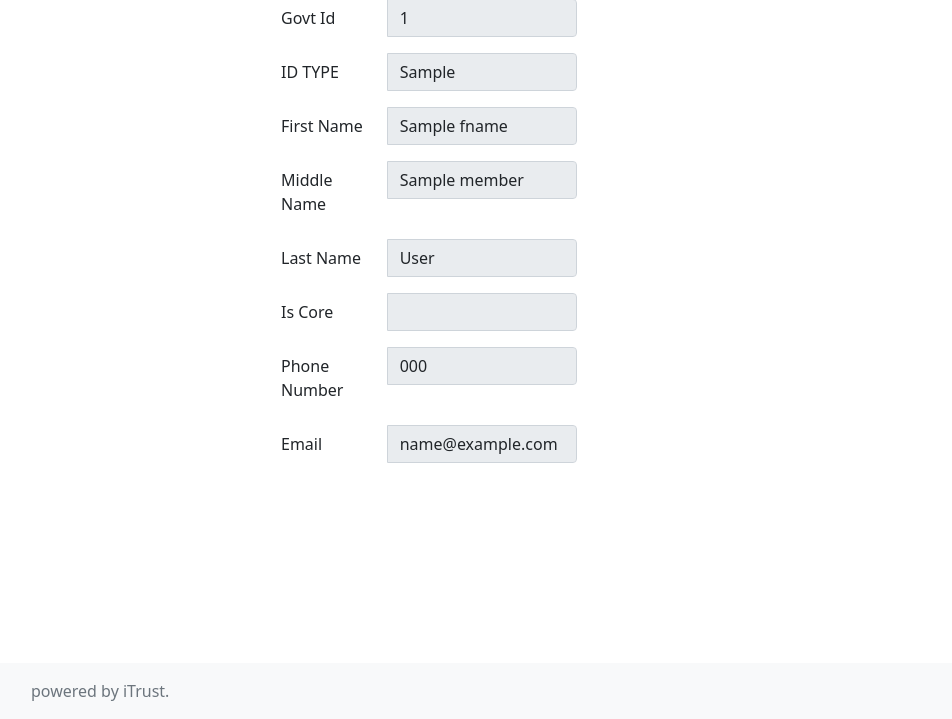
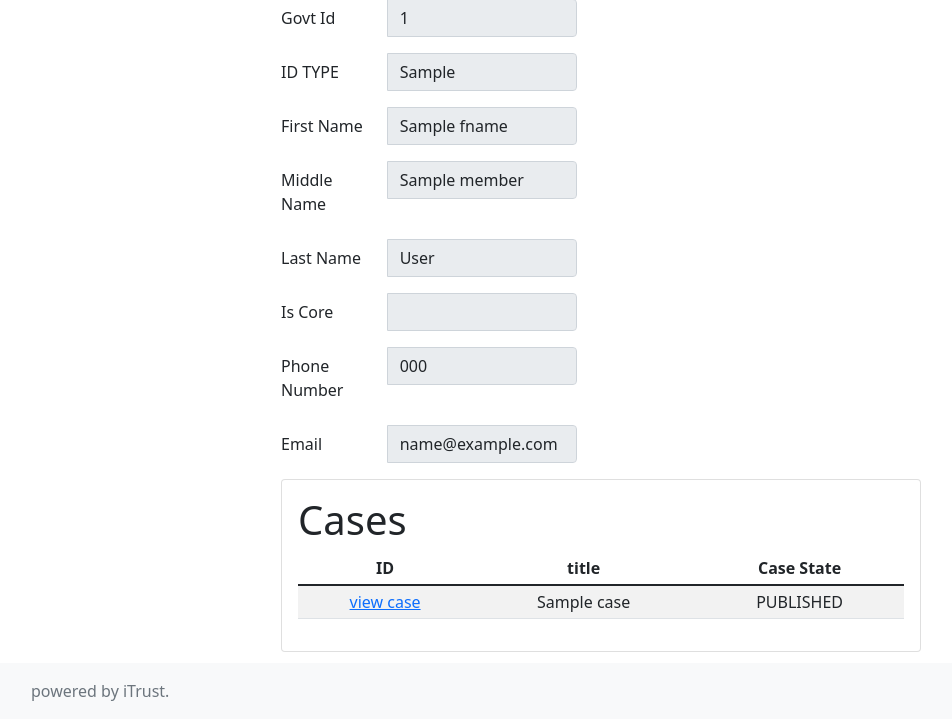
Before and after one commit to ik-nitk/iTrust, a Flask app: template web/templates/members/view.html in a window 1280 px wide. Shown: the part 81-800 px from the top of the page, without its empty margins (51-1003 px from the left). Run offline with Flask 2, Linux system fonts and the light colour scheme; the template is opened without the code that fills it: most values are stand-ins (such as "Sample title", 1, 10 or a date in 2020); some libraries are stand-ins or nearby versions.

Commit message:
added_case_list_in_member_view_page

```diff
--- a/cms/requests/case_list.py
+++ b/cms/requests/case_list.py
@@ -24,7 +24,7 @@ class CaseListValidRequest:
 
 
 def build_case_list_request(filters=None):
-    accepted_filters = ["case_id__eq", "title__eq", "epurpose__eq"]
+    accepted_filters = ["case_id__eq", "title__eq", "epurpose__eq","beneficiary_id__eq","member_id__eq"]
     invalid_req = CaseListInvalidRequest()
 
     if filters is not None:
--- a/web/templates/members/view.html
+++ b/web/templates/members/view.html
@@ -1,6 +1,6 @@
 {% extends "base.html" %} {% block content %}
 
-<div class="container-fluid" style="width: 40rem;">
+<div class="container-fluid" style="width: 40rem">
     <form class="well form-horizontal">
         <div class="row mb-3">
             <label class="col-sm-2 col-form-label">Govt Id</label>
@@ -145,5 +145,38 @@
             </div>
         </div>
     </form>
+    <div class="card" style="width: 40rem">
+        <div class="card-body">
+            <div class="d-flex justify-content-middle">
+                <h1>Cases</h1>
+            </div>
+            <table
+                id="data"
+                class="table table-striped table-sm mx-auto text-center"
+            >
+                <thead>
+                    <tr>
+                        <th>ID</th>
+                        <th>title</th>
+                        <th>Case State</th>
+                    </tr>
+                </thead>
+                <tbody>
+                    {% for case in cases %}
+                    <tr>
+                        <td>
+                            <a
+                                href="{{ url_for('case.case_view', id=case.case_id) }}"
+                                >view case</a
+                            >
+                        </td>
+                        <td>{{ case.title }}</td>
+                        <td>{{ case.case_state }}</td>
+                    </tr>
+                    {% endfor %}
+                </tbody>
+            </table>
+        </div>
+    </div>
 </div>
 {% endblock %}
```
Also changed, not shown: cms/repository/postgresrepo.py (+4 -4 lines), web/backend_api_builder.py (+5 -7 lines), web/member/views.py (+7 -1 lines).
